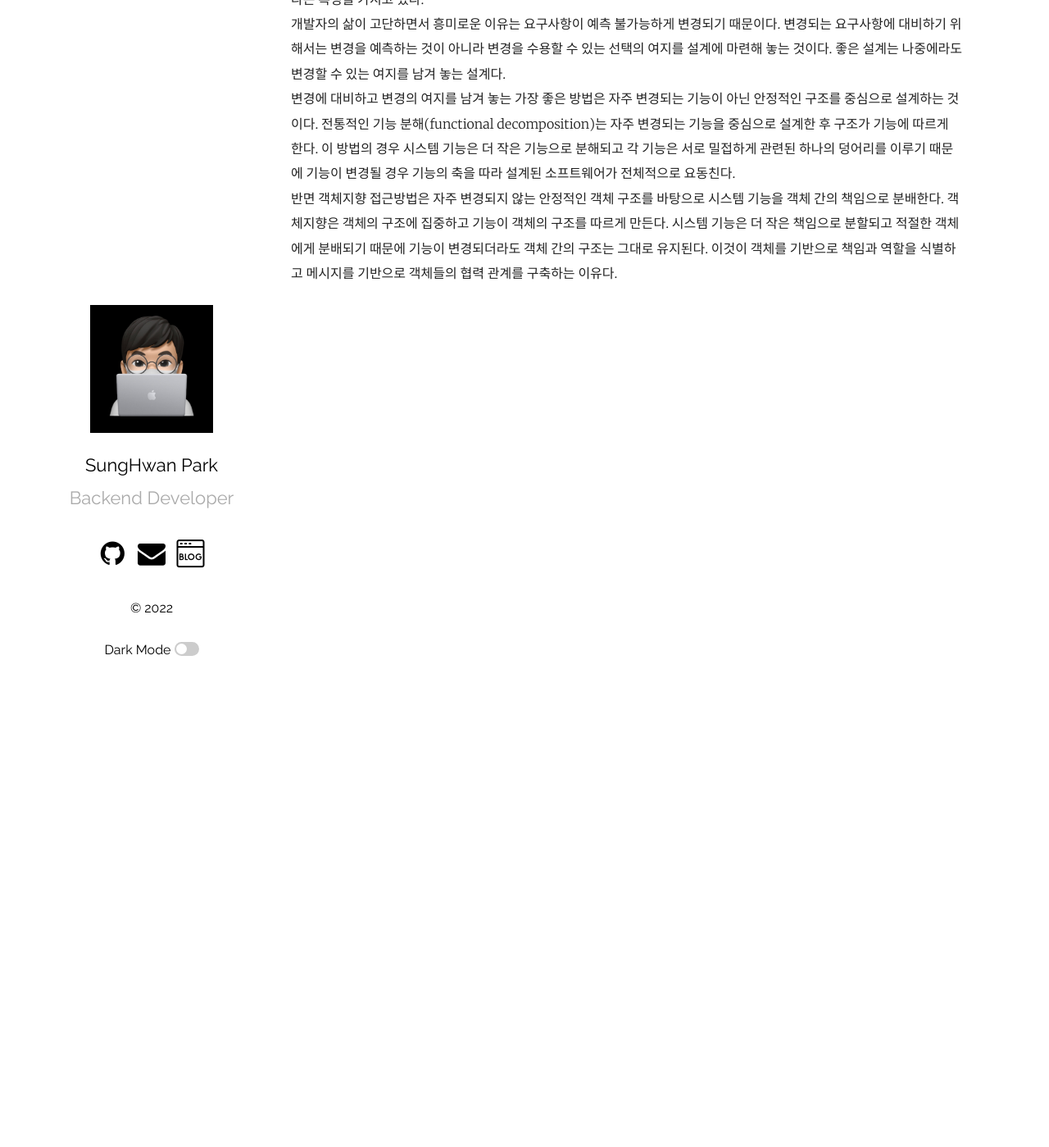
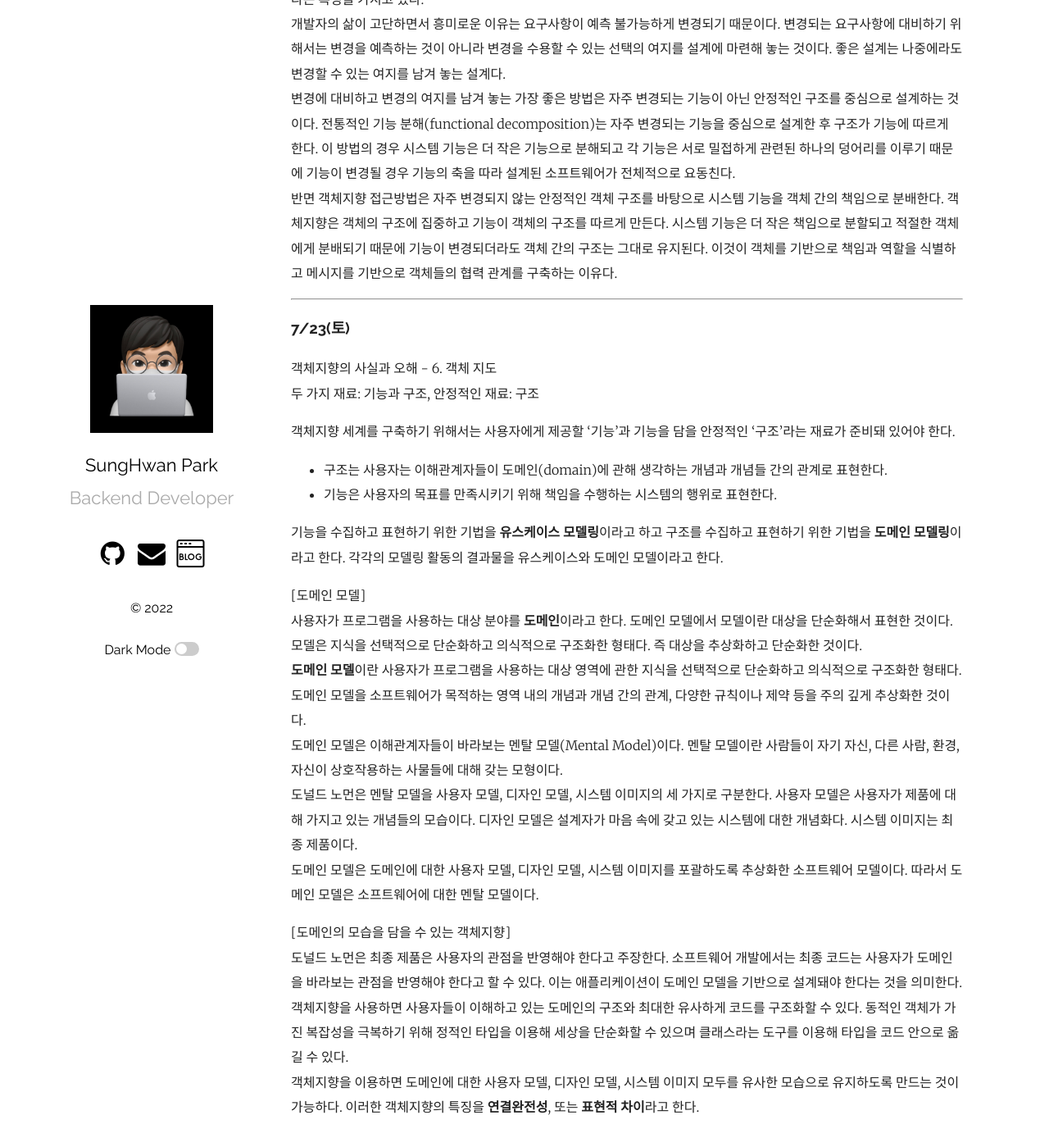
Before and after one commit to mrpark219/TIL, a Jekyll site: the page built from _posts/2022-07-01-7월TIL.markdown, in a window 1280 px wide and 1400 px high, scrolled down 24013 px. Shown: the whole window at 82% size. Built offline with Jekyll 4.4.1, drawn with Linux system fonts in a browser that asks for light colours; comment, search, counter and statistics services are not loaded.

Commit message:
feat: 2022-07-23 TIL 추가

```diff
--- a/_posts/2022-07-01-7월TIL.markdown
+++ b/_posts/2022-07-01-7월TIL.markdown
@@ -555,3 +555,29 @@ What/Who 사이클이라는 용어는 역할을 수행할 객체의 인터페이
 개발자의 삶이 고단하면서 흥미로운 이유는 요구사항이 예측 불가능하게 변경되기 때문이다. 변경되는 요구사항에 대비하기 위해서는 변경을 예측하는 것이 아니라 변경을 수용할 수 있는 선택의 여지를 설계에 마련해 놓는 것이다. 좋은 설계는 나중에라도 변경할 수 있는 여지를 남겨 놓는 설계다.
 변경에 대비하고 변경의 여지를 남겨 놓는 가장 좋은 방법은 자주 변경되는 기능이 아닌 안정적인 구조를 중심으로 설계하는 것이다. 전통적인 기능 분해(functional decomposition)는 자주 변경되는 기능을 중심으로 설계한 후 구조가 기능에 따르게 한다. 이 방법의 경우 시스템 기능은 더 작은 기능으로 분해되고 각 기능은 서로 밀접하게 관련된 하나의 덩어리를 이루기 때문에 기능이 변경될 경우 기능의 축을 따라 설계된 소프트웨어가 전체적으로 요동친다.
 반면 객체지향 접근방법은 자주 변경되지 않는 안정적인 객체 구조를 바탕으로 시스템 기능을 객체 간의 책임으로 분배한다. 객체지향은 객체의 구조에 집중하고 기능이 객체의 구조를 따르게 만든다. 시스템 기능은 더 작은 책임으로 분할되고 적절한 객체에게 분배되기 때문에 기능이 변경되더라도 객체 간의 구조는 그대로 유지된다. 이것이 객체를 기반으로 책임과 역할을 식별하고 메시지를 기반으로 객체들의 협력 관계를 구축하는 이유다.
+
+---
+
+### 7/23(토)
+
+객체지향의 사실과 오해 - 6. 객체 지도
+두 가지 재료: 기능과 구조, 안정적인 재료: 구조
+
+객체지향 세계를 구축하기 위해서는 사용자에게 제공할 '기능'과 기능을 담을 안정적인 '구조'라는 재료가 준비돼 있어야 한다.
+
+-   구조는 사용자는 이해관계자들이 도메인(domain)에 관해 생각하는 개념과 개념들 간의 관계로 표현한다.
+-   기능은 사용자의 목표를 만족시키기 위해 책임을 수행하는 시스템의 행위로 표현한다.
+
+기능을 수집하고 표현하기 위한 기법을 **유스케이스 모델링**이라고 하고 구조를 수집하고 표현하기 위한 기법을 **도메인 모델링**이라고 한다. 각각의 모델링 활동의 결과물을 유스케이스와 도메인 모델이라고 한다.
+
+[도메인 모델]
+사용자가 프로그램을 사용하는 대상 분야를 **도메인**이라고 한다. 도메인 모델에서 모델이란 대상을 단순화해서 표현한 것이다. 모델은 지식을 선택적으로 단순화하고 의식적으로 구조화한 형태다. 즉 대상을 추상화하고 단순화한 것이다.
+**도메인 모델**이란 사용자가 프로그램을 사용하는 대상 영역에 관한 지식을 선택적으로 단순화하고 의식적으로 구조화한 형태다. 도메인 모델을 소프트웨어가 목적하는 영역 내의 개념과 개념 간의 관계, 다양한 규칙이나 제약 등을 주의 깊게 추상화한 것이다.
+도메인 모델은 이해관계자들이 바라보는 멘탈 모델(Mental Model)이다. 멘탈 모델이란 사람들이 자기 자신, 다른 사람, 환경, 자신이 상호작용하는 사물들에 대해 갖는 모형이다.
+도널드 노먼은 멘탈 모델을 사용자 모델, 디자인 모델, 시스템 이미지의 세 가지로 구분한다. 사용자 모델은 사용자가 제품에 대해 가지고 있는 개념들의 모습이다. 디자인 모델은 설계자가 마음 속에 갖고 있는 시스템에 대한 개념화다. 시스템 이미지는 최종 제품이다.
+도메인 모델은 도메인에 대한 사용자 모델, 디자인 모델, 시스템 이미지를 포괄하도록 추상화한 소프트웨어 모델이다. 따라서 도메인 모델은 소프트웨어에 대한 멘탈 모델이다.
+
+[도메인의 모습을 담을 수 있는 객체지향]
+도널드 노먼은 최종 제품은 사용자의 관점을 반영해야 한다고 주장한다. 소프트웨어 개발에서는 최종 코드는 사용자가 도메인을 바라보는 관점을 반영해야 한다고 할 수 있다. 이는 애플리케이션이 도메인 모델을 기반으로 설계돼야 한다는 것을 의미한다.
+객체지향을 사용하면 사용자들이 이해하고 있는 도메인의 구조와 최대한 유사하게 코드를 구조화할 수 있다. 동적인 객체가 가진 복잡성을 극복하기 위해 정적인 타입을 이용해 세상을 단순화할 수 있으며 클래스라는 도구를 이용해 타입을 코드 안으로 옮길 수 있다.
+객체지향을 이용하면 도메인에 대한 사용자 모델, 디자인 모델, 시스템 이미지 모두를 유사한 모습으로 유지하도록 만드는 것이 가능하다. 이러한 객체지향의 특징을 **연결완전성**, 또는 **표현적 차이**라고 한다.
```
